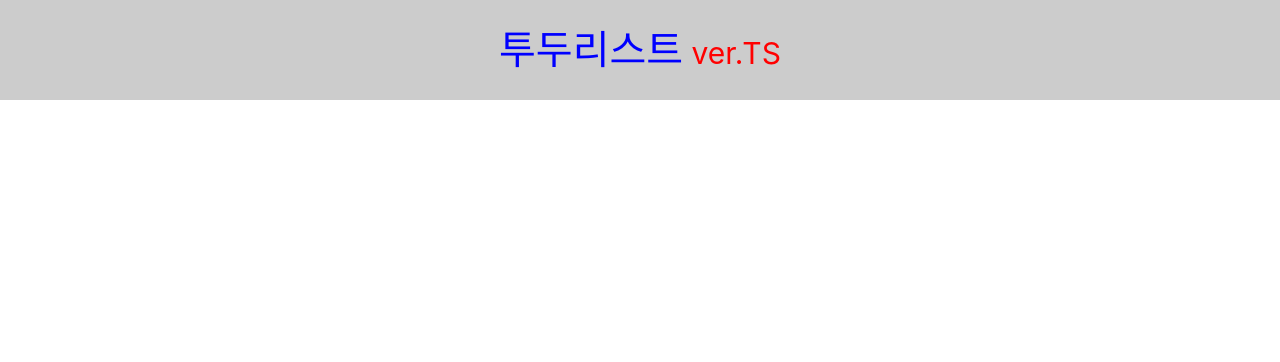
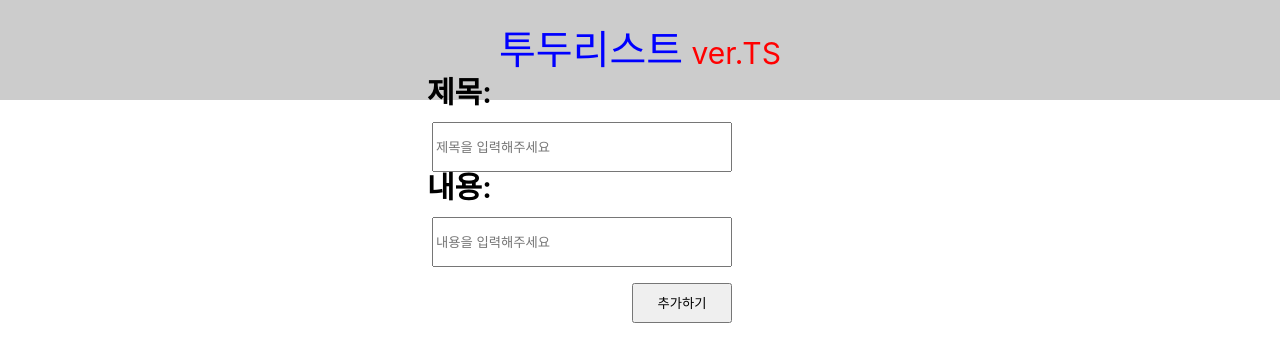
Before and after one commit to CodHan/TS, a React (Create React App) app: page / in a window 1280 px wide. Shown: the top 362 px of the page. Built offline with nearby package versions, Linux system fonts and the light colour scheme.

Commit message:
인풋스타일

```diff
--- a/src/App.tsx
+++ b/src/App.tsx
@@ -1,4 +1,5 @@
 import Header from './components/Header';
+import Input from './components/Input';
 import GlobalStyle from './styles/GlobalStyle';
 
 function App() {
@@ -6,6 +7,7 @@ function App() {
     <>
       <GlobalStyle />
       <Header />
+      <Input />
     </>
   );
 }
--- a/src/components/Input.tsx
+++ b/src/components/Input.tsx
@@ -1,7 +1,22 @@
-import React from 'react';
-
+import * as S from '../styles/Styles';
 const Input = () => {
-  return <div>인풋입니다.</div>;
+  return (
+    <S.InputWraper>
+      <div>
+        <div>
+          제목:
+          <S.InputStyle placeholder="제목을 입력해주세요" />
+        </div>
+        <div>
+          내용:
+          <S.InputStyle placeholder="내용을 입력해주세요" />
+        </div>
+        <S.ButtonWraper>
+          <S.ButtonStyle>추가하기</S.ButtonStyle>
+        </S.ButtonWraper>
+      </div>
+    </S.InputWraper>
+  );
 };
 
 export default Input;
--- a/src/styles/Styles.ts
+++ b/src/styles/Styles.ts
@@ -16,3 +16,33 @@ export const HeaderWraper = styled.div`
     color: red;
   }
 `;
+
+//Input.tsx
+export const InputWraper = styled.div`
+  display: flex;
+  align-items: center;
+  justify-content: center;
+  & > div {
+    width: 30%;
+    height: 200px;
+
+    display: flex;
+    flex-direction: column;
+    font-size: 30px;
+    font-weight: 600;
+    align-items: flex-end;
+    justify-content: center;
+  }
+`;
+export const InputStyle = styled.input`
+  width: 300px;
+  height: 50px;
+  margin: 15px 100px 0 5px;
+`;
+export const ButtonWraper = styled.div`
+  margin: 15px 100px 0 5px;
+`;
+export const ButtonStyle = styled.button`
+  width: 100px;
+  height: 40px;
+`;
```
